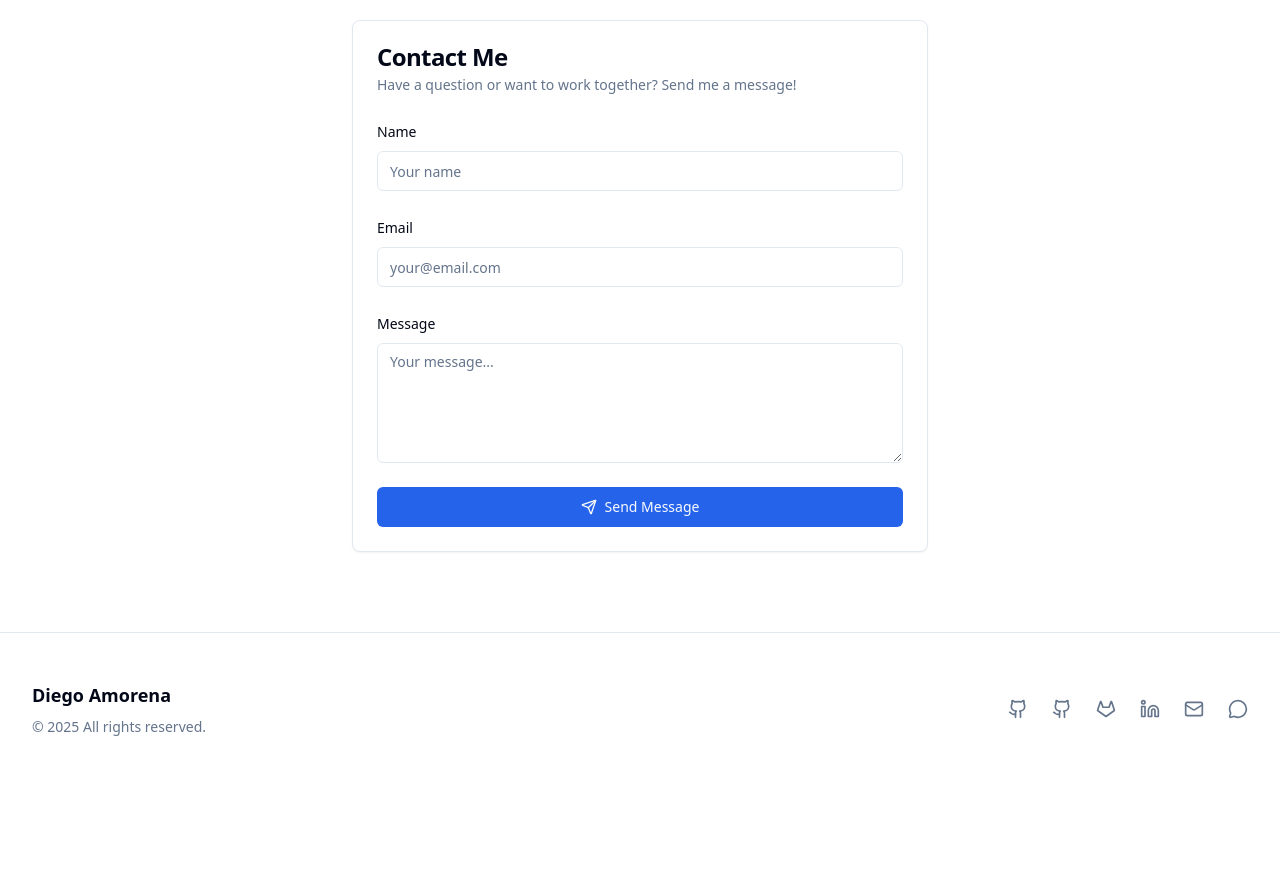
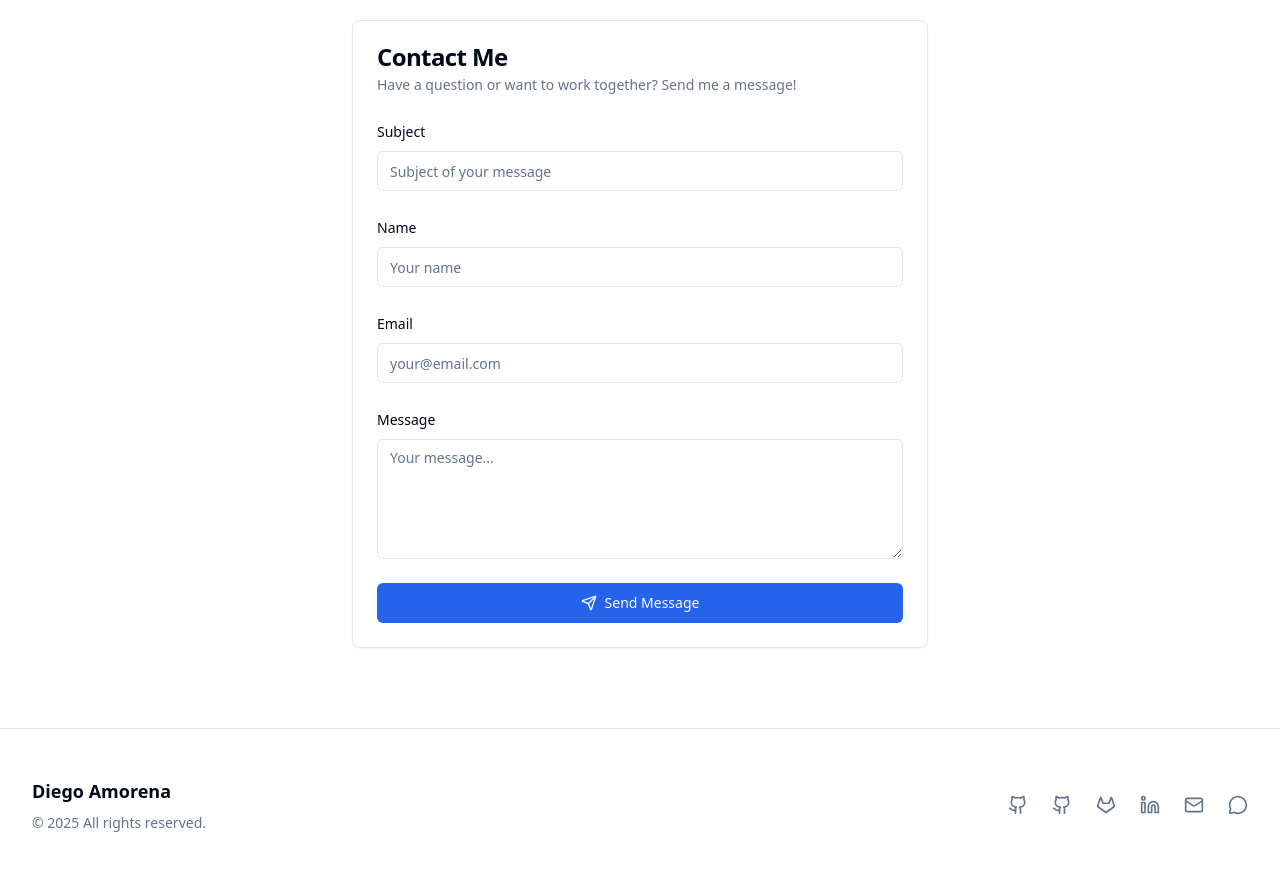
Before and after one commit to diegoamorenag/-ME, a React (Create React App) app in the folder frontend/: page / in a window 1280 px wide. Shown: the part 4080-4951 px from the top of the page. Before the commit the page ends 4865 px from the top, so only its background shows below. Built offline with nearby package versions, Linux system fonts and the light colour scheme.

Commit message:
Eliminating console.log correcting form page

```diff
--- a/frontend/src/pages/AboutPage.tsx
+++ b/frontend/src/pages/AboutPage.tsx
@@ -4,6 +4,7 @@ import { Download } from "lucide-react";
 import { Button } from "../components/ui/button";
 import ResumeDiegoAmorena from "../assets/CVs/ResumeDiegoAmorena.pdf";
 import CurriculumDiegoAmorena from "../assets/CVs/CurriculumnDiegoAmorena.pdf";
+
 export const AboutPage = () => {
   const handleDownloadResume = () => {
     const link = document.createElement("a");
@@ -12,7 +13,6 @@ export const AboutPage = () => {
     link.click();
   };
   const handleDownloadCurriculum = () => {
-    console.log(CurriculumDiegoAmorena);
     const link = document.createElement("a");
 
     link.href = CurriculumDiegoAmorena;
--- a/frontend/src/pages/ContactPage.tsx
+++ b/frontend/src/pages/ContactPage.tsx
@@ -18,9 +18,15 @@ export const ContactPage = () => {
   const [status, setStatus] = useState<RequestStatus>("idle");
   const [errorMessage, setErrorMessage] = useState<string>("");
   const [formData, setFormData] = useState<IFormData>({
-    from_name: "",
-    from_email: "",
+    title: "",
+    name: "",
+    email: "",
     message: "",
+    time: new Date().toLocaleTimeString("en-US", {
+      hour12: false,
+      hour: "2-digit",
+      minute: "2-digit",
+    }),
   });
 
   const handleChange = (
@@ -53,20 +59,34 @@ export const ContactPage = () => {
     setStatus("loading");
     setErrorMessage("");
 
+    // Update time to current timestamp before sending
+    const currentTime = new Date().toLocaleTimeString("en-US", {
+      hour12: false,
+      hour: "2-digit",
+      minute: "2-digit",
+    });
+    setFormData((prev) => ({ ...prev, time: currentTime }));
+
     try {
-      console.log("try");
-
       const result = await emailjs.sendForm(
         String(process.env.REACT_APP_EMAILJS_SERVICE_ID),
         String(process.env.REACT_APP_EMAILJS_TEMPLATE_ID),
-        String(formRef.current),
+        formRef.current,
         String(process.env.REACT_APP_EMAILJS_PUBLIC_KEY)
       );
-      console.log("result", result);
-
       if (result.status === 200) {
         setStatus("success");
-        setFormData({ from_name: "", from_email: "", message: "" });
+        setFormData({
+          title: "",
+          name: "",
+          email: "",
+          message: "",
+          time: new Date().toLocaleTimeString("en-US", {
+            hour12: false,
+            hour: "2-digit",
+            minute: "2-digit",
+          }),
+        });
 
         // Reset to idle after 5 seconds
         setTimeout(() => setStatus("idle"), 5000);
@@ -165,16 +185,16 @@ export const ContactPage = () => {
                 >
                   <div className="space-y-2">
                     <label
-                      htmlFor="from_name"
+                      htmlFor="title"
                       className="text-sm font-medium leading-none peer-disabled:cursor-not-allowed peer-disabled:opacity-70"
                     >
-                      Name
+                      Subject
                     </label>
                     <Input
-                      id="from_name"
-                      name="from_name"
-                      placeholder="Your name"
-                      value={formData.from_name}
+                      id="title"
+                      name="title"
+                      placeholder="Subject of your message"
+                      value={formData.title}
                       onChange={handleChange}
                       disabled={isLoading}
                       required
@@ -182,17 +202,34 @@ export const ContactPage = () => {
                   </div>
                   <div className="space-y-2">
                     <label
-                      htmlFor="from_email"
+                      htmlFor="name"
+                      className="text-sm font-medium leading-none peer-disabled:cursor-not-allowed peer-disabled:opacity-70"
+                    >
+                      Name
+                    </label>
+                    <Input
+                      id="name"
+                      name="name"
+                      placeholder="Your name"
+                      value={formData.name}
+                      onChange={handleChange}
+                      disabled={isLoading}
+                      required
+                    />
+                  </div>
+                  <div className="space-y-2">
+                    <label
+                      htmlFor="email"
                       className="text-sm font-medium leading-none peer-disabled:cursor-not-allowed peer-disabled:opacity-70"
                     >
                       Email
                     </label>
                     <Input
-                      id="from_email"
-                      name="from_email"
+                      id="email"
+                      name="email"
                       type="email"
                       placeholder="your@email.com"
-                      value={formData.from_email}
+                      value={formData.email}
                       onChange={handleChange}
                       disabled={isLoading}
                       required
@@ -216,6 +253,8 @@ export const ContactPage = () => {
                       required
                     />
                   </div>
+                  {/* Hidden time field - auto-populated on submit */}
+                  <input type="hidden" name="time" value={formData.time} />
                   <Button type="submit" className="w-full" disabled={isLoading}>
                     {isLoading ? (
                       <>
--- a/frontend/src/types/types.d.ts
+++ b/frontend/src/types/types.d.ts
@@ -32,9 +32,11 @@ declare interface IEducation {
 
 declare type RequestStatus = "idle" | "loading" | "success" | "error";
 declare interface IFormData {
-  from_name: string;
-  from_email: string;
+  title: string;
+  name: string;
+  email: string;
   message: string;
+  time: string;
 }
 
 declare module "*.pdf" {
```
